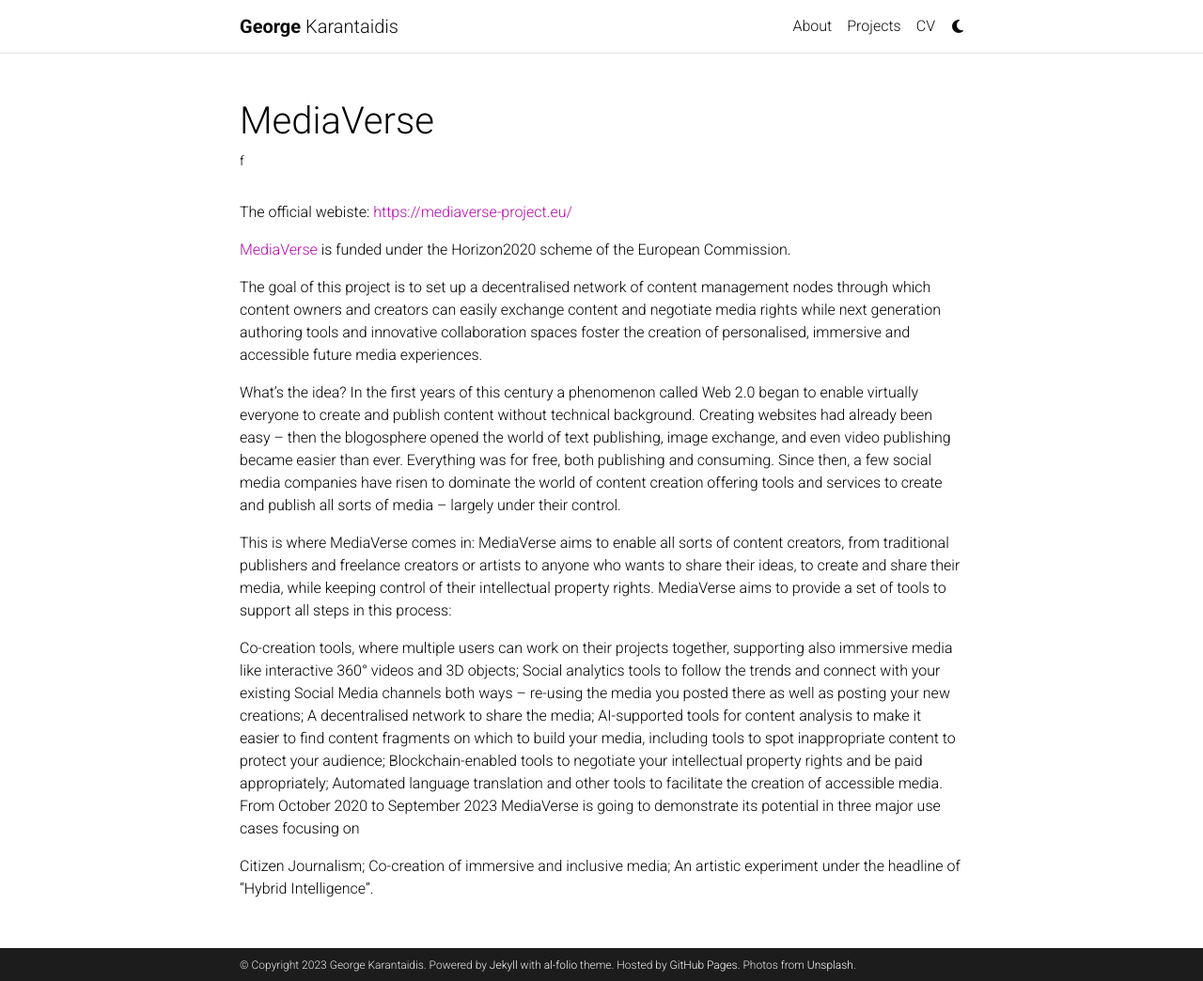
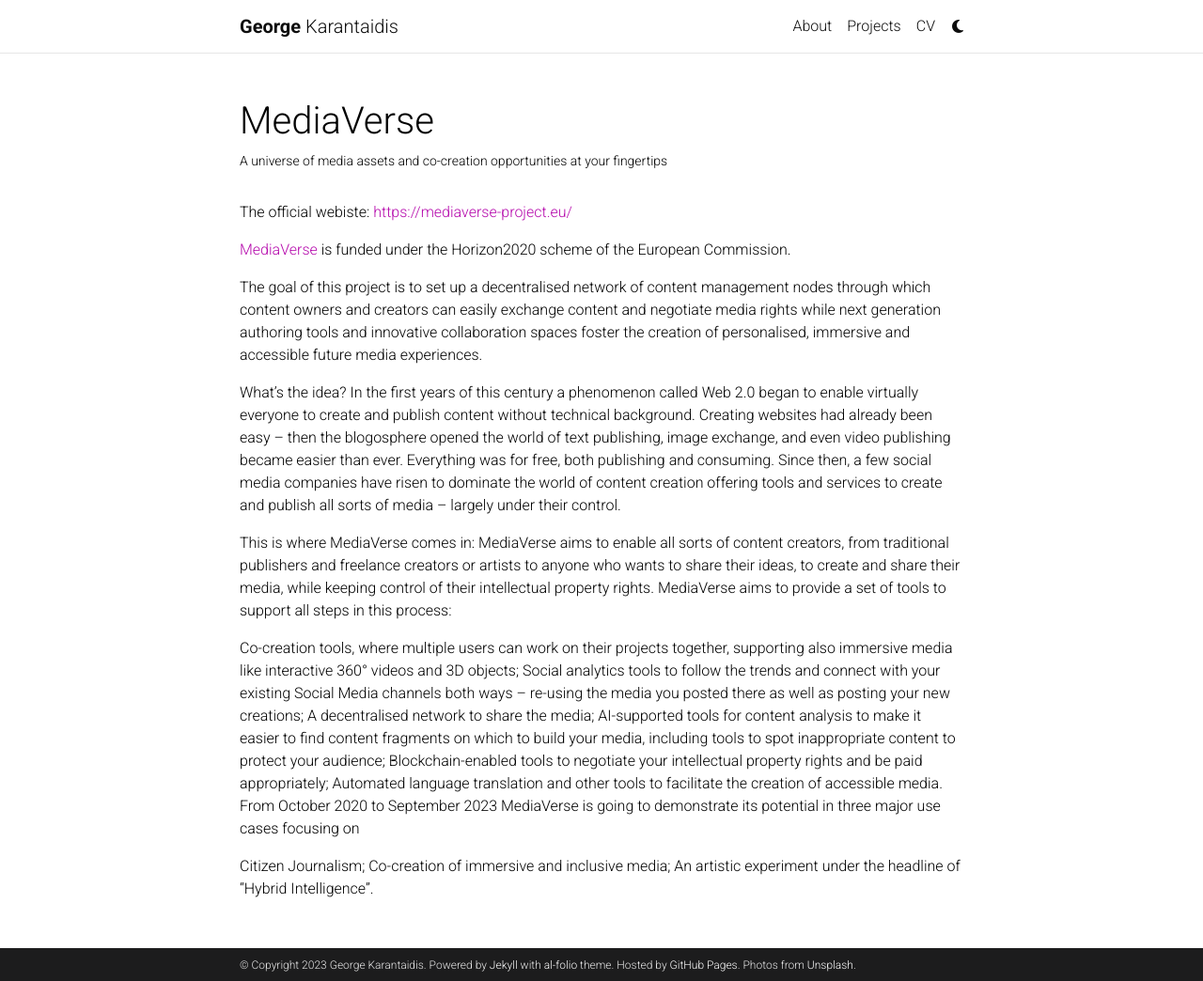
Before and after one commit to geokarant/geokarant.github.io, a Jekyll site: the page built from _projects/3_project.md, in a window 1280 px wide and 1044 px high. Shown: the whole window at 94% size. Built offline with Jekyll 4.4.1, drawn with Linux system fonts in a browser that asks for light colours; comment, search, counter and statistics services are not loaded; a style sheet for code colours, icons or effects is not loaded.

Commit message:
Update 3_project.md

```diff
--- a/_projects/3_project.md
+++ b/_projects/3_project.md
@@ -1,7 +1,7 @@
 ---
 layout: page
 title: MediaVerse
-description: f
+description: A universe of media assets and co-creation opportunities at your fingertips
 img: assets/img/logo_mediaverse_rgb.png
 importance: 2
 category: work
```
